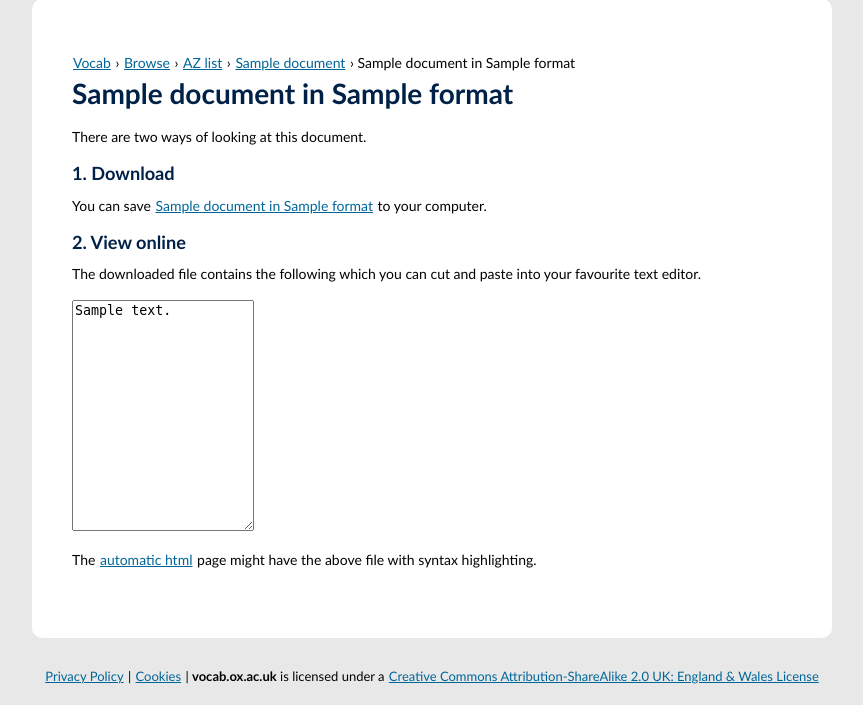
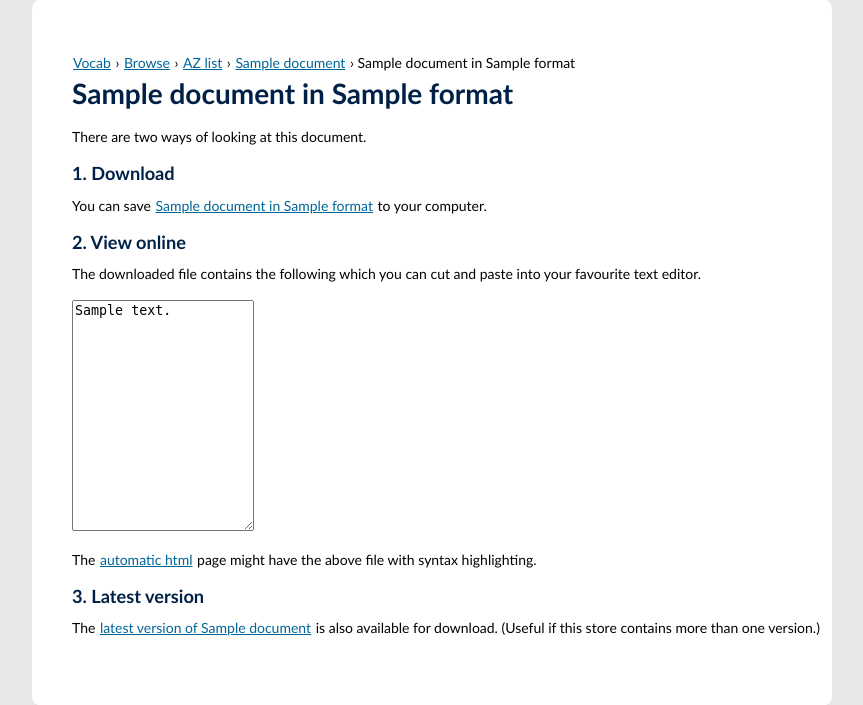
Before and after one commit to BDLSS/vcabtext, a Django app: template vocabdj/vdata/templates/native.html in a window 1280 px wide. Shown: the part 399-1104 px from the top of the page, without its empty margins (208-1071 px from the left). Run offline with Django 3.2, Linux system fonts and the light colour scheme; the template is opened without the code that fills it: most values are stand-ins (such as "Sample title", 1, 10 or a date in 2020); some libraries are stand-ins or nearby versions.

Commit message:
Enable downloading of latest version.

```diff
--- a/vocabdj/vdata/templates/native.html
+++ b/vocabdj/vdata/templates/native.html
@@ -19,6 +19,10 @@ can cut and paste into your favourite text editor.</p>
 <p>The <a href="/data/{{document.id}}/web/">automatic html</a> page might have
 the above file with syntax highlighting.</p>
 
+<h2>3. Latest version</h2>
+<p>The <a href="/data/{{document.name}}">latest version of {{document.name}}</a> is also available
+for download. (Useful if this store contains more than one version.)
+
 {% endblock%}
 
 {% block bread %}
--- a/vocabdj/vdata/urls.py
+++ b/vocabdj/vdata/urls.py
@@ -10,4 +10,5 @@ urlpatterns = patterns('',
     url(r'^(?P<document_id>\d+)/download/$', views.download, name='down'),
     url(r'^collects/$', views.collections, name='collects'),
     url(r'^collects/(?P<collection_collection>.+)/$', views.collection, name='collect'),
+    url(r'^(?P<document_name>.+)/$', views.download_latest, name='docname'),
 )
```
Also changed, not shown: vocabdj/vdata/views.py (+11 -0 lines).
